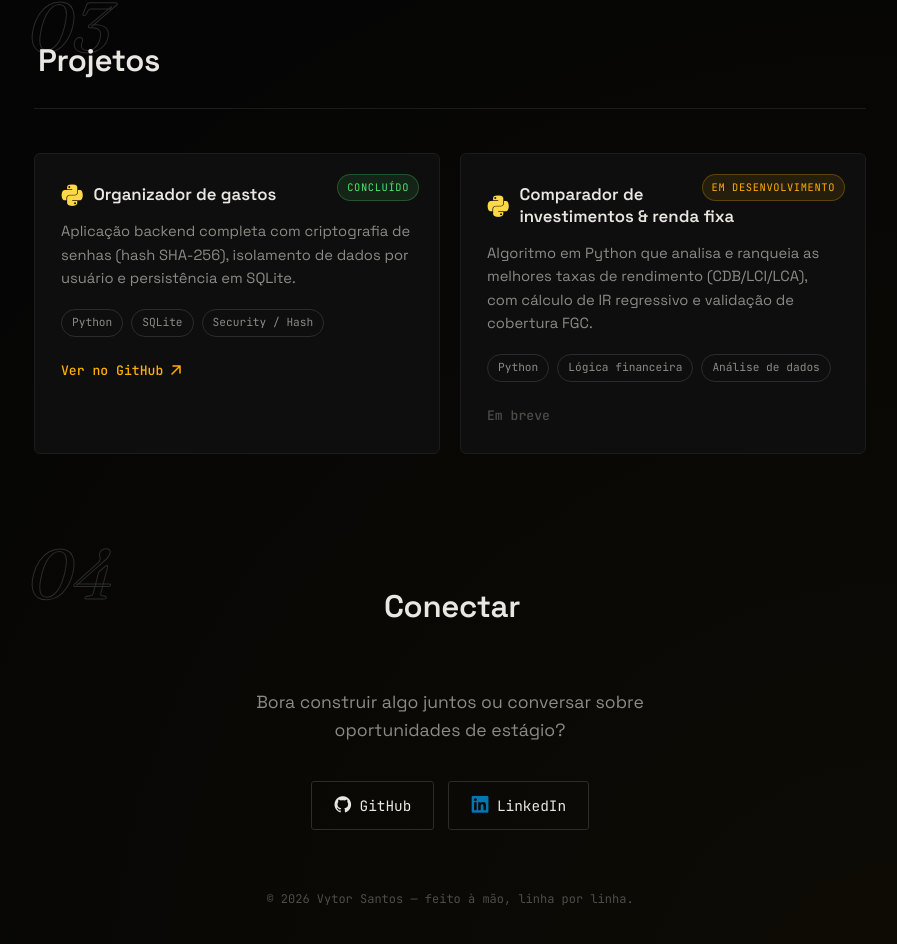
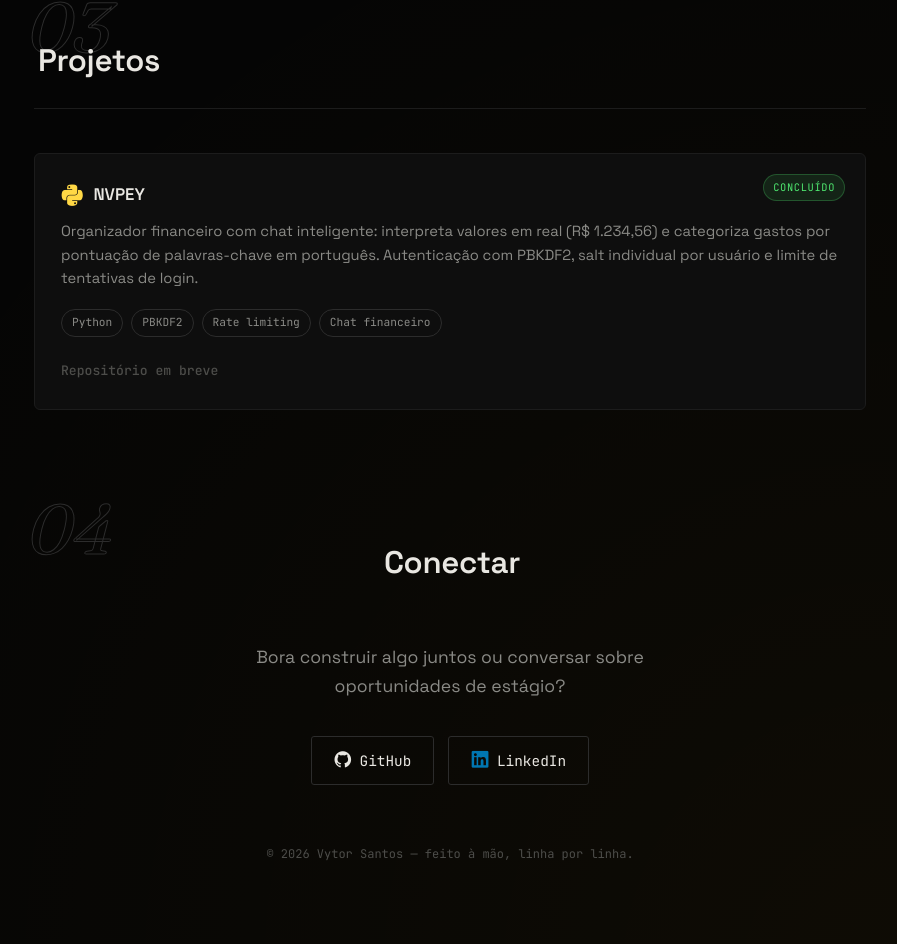
Before and after one commit to vytorhugosilvasantos7-netizen/vytor-portfolio, a plain HTML site: page index.html in a window 1280 px wide. Shown: the part 1744-2688 px from the top of the page, without its empty margins (190-1087 px from the left). Drawn offline with nearby package versions, Linux system fonts and the light colour scheme.

Commit message:
Add files via upload

```diff
--- a/index.html
+++ b/index.html
@@ -160,42 +160,23 @@
                     <div class="project-status status-done">concluído</div>
                     <div class="project-header">
                         <i class="devicon-python-plain colored"></i>
-                        <h3>Organizador de gastos</h3>
+                        <h3>NVPEY</h3>
                     </div>
                     <p>
-                        Aplicação backend completa com criptografia de senhas (hash SHA-256),
-                        isolamento de dados por usuário e persistência em SQLite.
+                        Organizador financeiro com chat inteligente: interpreta valores em real
+                        (R$ 1.234,56) e categoriza gastos por pontuação de palavras-chave em
+                        português. Autenticação com PBKDF2, salt individual por usuário e
+                        limite de tentativas de login.
                     </p>
                     <div class="project-tags">
                         <span>Python</span>
-                        <span>SQLite</span>
-                        <span>Security / Hash</span>
+                        <span>PBKDF2</span>
+                        <span>Rate limiting</span>
+                        <span>Chat financeiro</span>
                     </div>
-                    <a href="https://github.com" target="_blank" rel="noopener" class="project-link">
-                        Ver no GitHub
-                        <svg width="14" height="14" viewBox="0 0 14 14" fill="none"><path d="M3 11L11 3M11 3H4M11 3v7" stroke="currentColor" stroke-width="1.5" stroke-linecap="round" stroke-linejoin="round"/></svg>
-                    </a>
+                    <span class="project-link project-link-disabled">Repositório em breve</span>
                 </article>
 
-                <article class="project-card">
-                    <div class="project-status status-progress">em desenvolvimento</div>
-                    <div class="project-header">
-                        <i class="devicon-python-plain colored"></i>
-                        <h3>Comparador de investimentos & renda fixa</h3>
-                    </div>
-                    <p>
-                        Algoritmo em Python que analisa e ranqueia as melhores taxas de rendimento
-                        (CDB/LCI/LCA), com cálculo de IR regressivo e validação de cobertura FGC.
-                    </p>
-                    <div class="project-tags">
-                        <span>Python</span>
-                        <span>Lógica financeira</span>
-                        <span>Análise de dados</span>
-                    </div>
-                    <span class="project-link project-link-disabled">
-                        Em breve
-                    </span>
-                </article>
             </div>
         </section>
 
--- a/style.css
+++ b/style.css
@@ -358,7 +358,7 @@ a { color: inherit; text-decoration: none; }
 .btn:active { transform: scale(0.97); }
 
 .btn-primary {
-  background: linear-gradient(180deg, #ffc233, var(--amber));
+  background: linear-gradient(180deg, #c49a39, var(--amber));
   color: #1a1000;
   box-shadow: 0 1px 0 rgba(255,255,255,0.25) inset, 0 12px 30px -12px rgba(255,176,0,0.4);
 }
```
